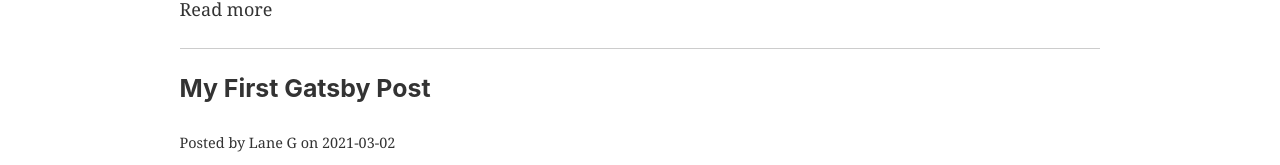
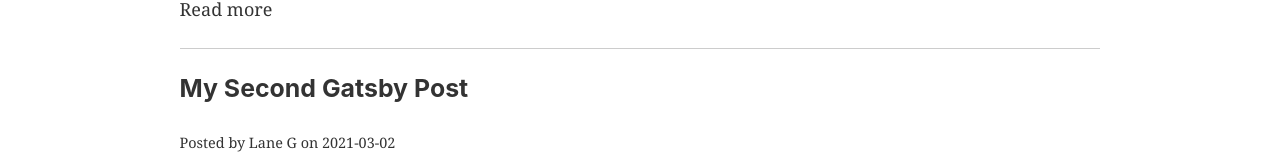
Before and after one commit to LaneGarner/gatsby-crash-course-2, a Gatsby site: page /blog in a window 1280 px wide. Shown: the part 354-519 px from the top of the page. Built offline with nearby package versions, Linux system fonts and the light colour scheme; Gatsby itself is replaced by a stand-in of ours.

Commit message:
deploy test

```diff
--- a/src/pages/2021-03-02-post-two/index.md
+++ b/src/pages/2021-03-02-post-two/index.md
@@ -1,7 +1,7 @@
 ---
 path: "/post-two"
 date: "2021-03-02"
-title: "My First Gatsby Post"
+title: "My Second Gatsby Post"
 author: "Lane G"
 ---
 
```
